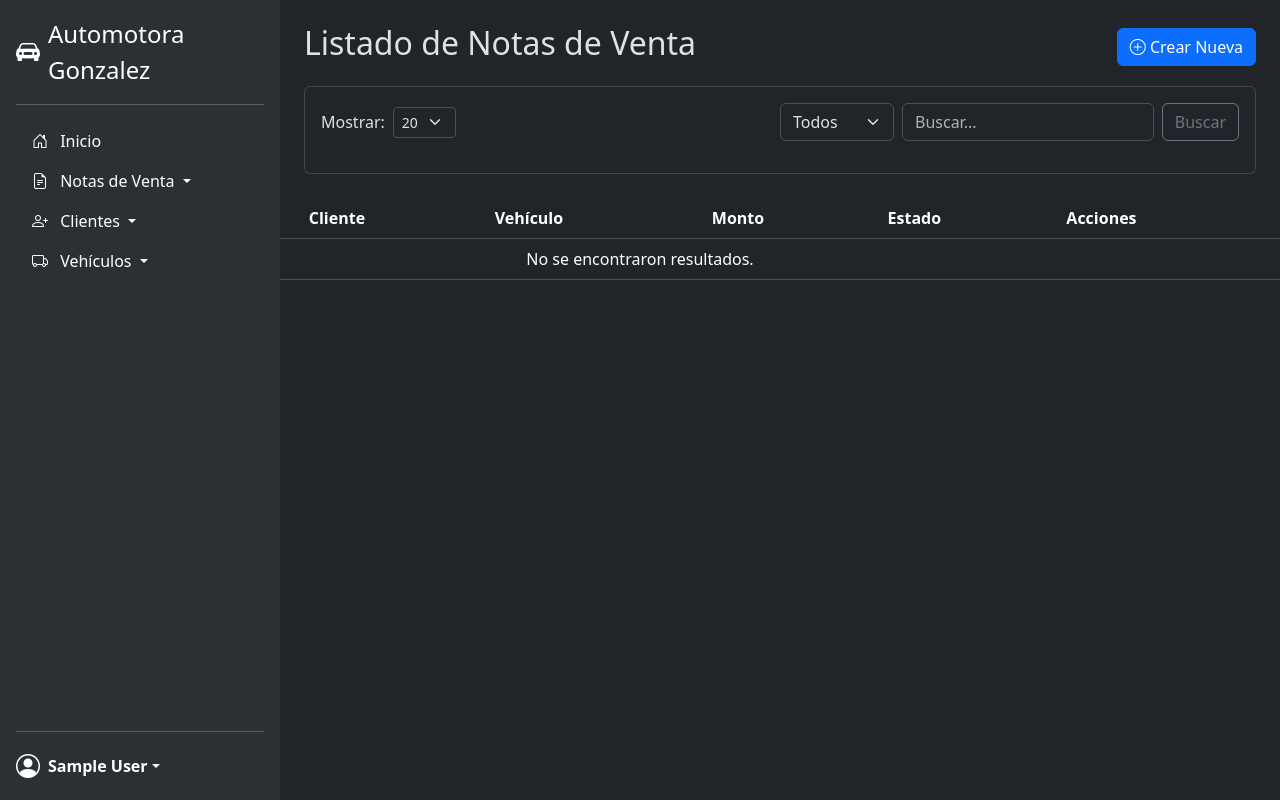
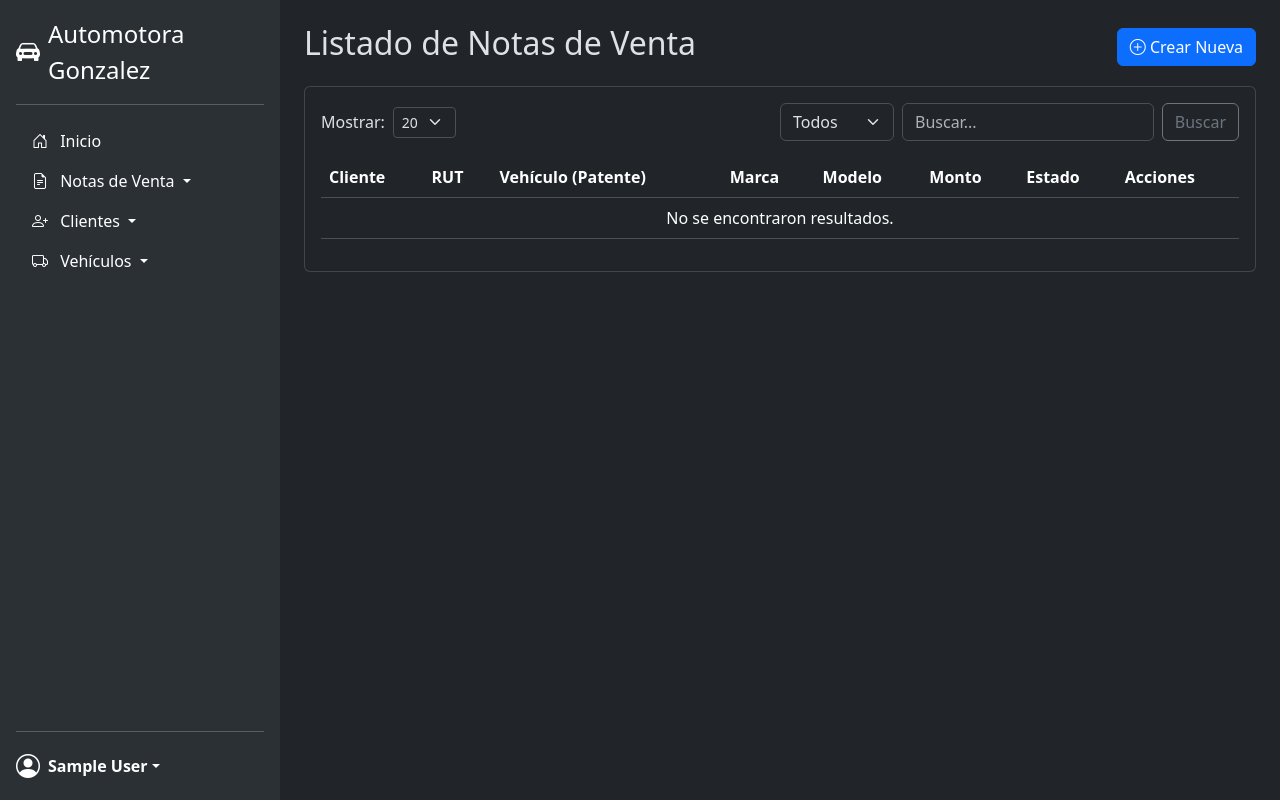
Before and after one commit to RodolfoGomezHernandez/AutomotoraGonzalez, a Flask app: page /notas-venta in a window 1280 px wide. Run offline with Flask 3, Linux system fonts and the light colour scheme; the visitor is signed in with stand-in values (Sample User, id 1); data that the repository does not hold is empty.

Commit message:
modificaciones al pdf

```diff
--- a/app/routes.py
+++ b/app/routes.py
@@ -67,53 +67,6 @@ def listar_notas_venta():
         per_page=per_page,
         search_query=search_query,
         search_field=search_field
-    )
-    page = request.args.get('page', 1, type=int)
-    per_page = request.args.get('per_page', 20, type=int)
-    search_query = request.args.get('q', '', type=str)
-
-    if per_page not in [20, 30, 50]:
-        per_page = 20
-
-    query = NotaVenta.query.join(Cliente).join(Vehiculo)
-
-    if search_query:
-        search_term = f"%{search_query}%"
-
-        # Intentar convertir el término de búsqueda a fecha
-        try:
-            # Asumimos formato dd-mm-yyyy
-            search_date = datetime.datetime.strptime(search_query, '%d-%m-%Y').date()
-        except ValueError:
-            search_date = None
-
-        search_conditions = [
-            cast(NotaVenta.id, String).like(search_term),
-            Cliente.nombre.like(search_term),
-            Cliente.apellido.like(search_term),
-            Cliente.rut.like(search_term),
-            Vehiculo.marca.like(search_term),
-            Vehiculo.modelo.like(search_term),
-            Vehiculo.patente.like(search_term),
-            NotaVenta.estado.like(search_term)
-        ]
-
-        if search_date:
-            search_conditions.append(cast(NotaVenta.fecha_venta, Date) == search_date)
-
-        search_filter = or_(*search_conditions)
-        query = query.filter(search_filter)
-
-    notas_venta = query.order_by(NotaVenta.fecha_venta.desc()).paginate(
-        page=page, per_page=per_page, error_out=False
-    )
-
-    return render_template(
-        'notas_venta/listar.html',
-        title='Notas de Venta',
-        notas=notas_venta,
-        per_page=per_page,
-        search_query=search_query
     )
 
 
@@ -217,28 +170,19 @@ def eliminar_nota_venta(id):
 # Clase personalizada para añadir cabecera y pie de página al PDF
 class PDF(FPDF):
     def header(self):
-        # Logo
         logo_path = os.path.join(os.path.abspath(os.path.dirname(__name__)), 'app', 'static', 'img', 'logo.png')
         if os.path.exists(logo_path):
             self.image(logo_path, 10, 8, 33)
-        # Fuente Arial bold 15
-        self.set_font('Arial', 'B', 15)
-        # Mover a la derecha
-        self.cell(80)
-        # Título
-        self.cell(30, 10, 'Nota de Venta', 0, 0, 'C')
-        # Salto de línea
-        self.ln(20)
+            self.set_font('Arial', 'B', 15)
+            self.cell(80)
+            self.cell(30, 10, 'Nota de Venta', 0, 0, 'C')
+            self.ln(20)
 
     def footer(self):
-        # Posición a 1.5 cm del final
         self.set_y(-15)
-        # Fuente Arial italic 8
         self.set_font('Arial', 'I', 8)
-        # Texto del pie de página
         self.cell(0, 10, f'Página {self.page_no()}', 0, 0, 'C')
         self.cell(0, 10, 'Automotora Gonzalez | Gracias por su compra.', 0, 0, 'R')
-
 
 @bp.route('/notas-venta/pdf/<int:id>')
 @login_required
@@ -257,24 +201,24 @@ def generar_pdf(id):
 
     # --- Datos del Cliente y Vendedor ---
     pdf.set_font('Arial', 'B', 12)
-    pdf.cell(95, 10, 'Datos del Cliente', 1, 0, 'C')
-    pdf.cell(95, 10, 'Datos del Vendedor', 1, 1, 'C')
+    pdf.set_fill_color(230, 245, 230)
+    pdf.cell(95, 10, 'Datos del Cliente', 1, 0, 'C', fill=True)
+    pdf.cell(95, 10, 'Datos del Vendedor', 1, 1, 'C', fill=True)
 
     pdf.set_font('Arial', '', 10)
     pdf.cell(95, 7, f"Nombre: {nota.cliente.nombre} {nota.cliente.apellido}", 1, 0)
     pdf.cell(95, 7, f"Nombre: {nota.vendedor.name}", 1, 1)
-    pdf.cell(95, 7, f"RUT: {nota.cliente.rut}", 1, 0)
+    pdf.cell(95, 7, f"RUT: {nota.cliente.rut_formateado()}", 1, 0)
     pdf.cell(95, 7, f"Email: {nota.vendedor.email}", 1, 1)
     pdf.cell(95, 7, f"Telefono: {nota.cliente.telefono}", 1, 0)
-    pdf.cell(95, 7, "", 1, 1) # Celda vacía para alinear
+    pdf.cell(95, 7, "", 1, 1)
 
-    # LÍNEA CORREGIDA: Se eliminó el último argumento '0' que causaba el error
     pdf.multi_cell(95, 7, f"Direccion: {nota.cliente.direccion}, {nota.cliente.ciudad}", 1)
     pdf.ln(10)
 
     # --- Detalles del Vehículo ---
     pdf.set_font('Arial', 'B', 12)
-    pdf.cell(0, 10, 'Detalles del Vehiculo', 1, 1, 'C')
+    pdf.cell(0, 10, 'Detalles del Vehiculo', 1, 1, 'C', fill=True)
 
     pdf.set_font('Arial', '', 10)
     pdf.cell(95, 7, f"Patente: {nota.vehiculo.patente}", 1, 0)
@@ -282,35 +226,38 @@ def generar_pdf(id):
     pdf.cell(95, 7, f"Ano: {nota.vehiculo.ano}", 1, 0)
     pdf.cell(95, 7, f"N Chasis: {nota.vehiculo.chasis_n}", 1, 1)
     pdf.cell(95, 7, f"N Motor: {nota.vehiculo.motor_n}", 1, 0)
-    pdf.cell(95, 7, "", 1, 1) # Celda vacía para alinear
+    pdf.cell(95, 7, f"Color: {nota.vehiculo.color}", 1, 1)
     pdf.ln(10)
 
     # --- Condiciones de Pago y Total ---
     pdf.set_font('Arial', 'B', 12)
-    pdf.cell(0, 10, 'Condiciones de la Venta', 1, 1, 'C')
+    pdf.cell(0, 10, 'Condiciones de la Venta', 1, 1, 'C', fill=True)
 
     pdf.set_font('Arial', '', 10)
-    pdf.cell(95, 7, f"Metodo de Pago: {nota.pago.metodo_pago.capitalize()}", 1, 1)
+    pdf.cell(0, 7, f"Metodo de Pago: {nota.pago.metodo_pago.capitalize()}", 1, 1)
+
     pdf.multi_cell(0, 7, f"Observaciones: {nota.observaciones or 'Sin observaciones.'}", 1)
 
     pdf.set_font('Arial', 'B', 14)
     monto_formateado = "${:,.0f}".format(nota.monto_final).replace(',', '.')
     pdf.cell(0, 15, f"Monto Final: {monto_formateado}", 1, 1, 'R')
 
-    # Generar la respuesta para el navegador
     response = make_response(bytes(pdf.output()))
     response.headers['Content-Type'] = 'application/pdf'
     response.headers['Content-Disposition'] = f'inline; filename=nota_venta_{nota.id}.pdf'
 
     return response
 
+
 @bp.route('/clientes/crear', methods=['GET', 'POST'])
 @login_required
 def crear_cliente():
     form = ClienteForm()
     if form.validate_on_submit():
+        # Limpia el RUT antes de guardarlo en la base de datos
+        rut_limpio = form.rut.data.replace(".", "").replace("-", "").lower()
         cliente = Cliente(
-            rut=form.rut.data,
+            rut=rut_limpio, # Guarda el RUT sin formato
             nombre=form.nombre.data,
             apellido=form.apellido.data,
             telefono=form.telefono.data,
@@ -322,6 +269,7 @@ def crear_cliente():
         flash('Cliente añadido con éxito.', 'success')
         return redirect(url_for('main.index'))
     return render_template('crear_editar_simple.html', title='Añadir Nuevo Cliente', form=form)
+
 
 @bp.route('/vehiculos/crear', methods=['GET', 'POST'])
 @login_required
--- a/app/templates/notas_venta/listar.html
+++ b/app/templates/notas_venta/listar.html
@@ -20,7 +20,8 @@
                         <option value="50" {% if per_page == 50 %}selected{% endif %}>50</option>
                     </select>
                 </form>
-                 <!-- FORMULARIO DE BÚSQUEDA MEJORADO -->
+
+                <!-- FORMULARIO DE BÚSQUEDA MEJORADO -->
                 <form method="get" class="d-flex w-50">
                     <select name="search_field" class="form-select me-2" style="width: auto;">
                         <option value="todos" {% if search_field == 'todos' %}selected{% endif %}>Todos</option>
@@ -32,45 +33,18 @@
                     <input type="text" name="q" class="form-control me-2" placeholder="Buscar..." value="{{ search_query or '' }}">
                     <button type="submit" class="btn btn-outline-secondary">Buscar</button>
                 </form>
-                <!-- ... (código de la tabla) ... -->
-                    {% if notas.pages > 1 %}
-                    <nav class="mt-3">
-                    <ul class="pagination justify-content-center">
-                        <!-- PAGINACIÓN ACTUALIZADA CON NUEVOS PARÁMETROS -->
-                        <li class="page-item {% if not notas.has_prev %}disabled{% endif %}">
-                        <a class="page-link" href="{{ url_for('main.listar_notas_venta', page=notas.prev_num, per_page=per_page, q=search_query, search_field=search_field) if notas.has_prev else '#' }}">Anterior</a>
-                        </li>
-                        {% for page_num in notas.iter_pages(left_edge=1, right_edge=1, left_current=2, right_current=2) %}
-                            {% if page_num %}
-                                <li class="page-item {% if notas.page == page_num %}active{% endif %}">
-                                    <a class="page-link" href="{{ url_for('main.listar_notas_venta', page=page_num, per_page=per_page, q=search_query, search_field=search_field) }}">{{ page_num }}</a>
-                                </li>
-                            {% else %}
-                                <li class="page-item disabled"><span class="page-link">…</span></li>
-                            {% endif %}
-                        {% endfor %}
-                        <li class="page-item {% if not notas.has_next %}disabled{% endif %}">
-                        <a class="page-link" href="{{ url_for('main.listar_notas_venta', page=notas.next_num, per_page=per_page, q=search_query, search_field=search_field) if notas.has_next else '#' }}">Siguiente</a>
-                        </li>
-                    </ul>
-                    </nav>
-                    {% endif %}
-                </div>
-            </div>
-
-            </div>
-
-
             </div>
 
             <div class="table-responsive">
                 <table class="table table-hover align-middle">
                     <thead>
                         <tr>
-                            <th>Folio</th>
-                            <th>Fecha</th>
+                            <!-- CABECERAS DE TABLA ACTUALIZADAS -->
                             <th>Cliente</th>
-                            <th>Vehículo</th>
+                            <th>RUT</th>
+                            <th>Vehículo (Patente)</th>
+                            <th>Marca</th>
+                            <th>Modelo</th>
                             <th>Monto</th>
                             <th>Estado</th>
                             <th>Acciones</th>
@@ -79,10 +53,13 @@
                     <tbody>
                         {% for nota in notas.items %}
                         <tr>
-                            <td>{{ nota.id }}</td>
-                            <td>{{ nota.fecha_venta.strftime('%d-%m-%Y') }}</td>
+                            <!-- CELDAS DE TABLA ACTUALIZADAS -->
                             <td>{{ nota.cliente.nombre }} {{ nota.cliente.apellido }}</td>
-                            <td>{{ nota.vehiculo.marca }} {{ nota.vehiculo.modelo }}</td>
+                            <!-- USA EL MÉTODO PARA MOSTRAR EL RUT FORMATEADO -->
+                            <td>{{ nota.cliente.rut_formateado() }}</td>
+                            <td>{{ nota.vehiculo.patente }}</td>
+                            <td>{{ nota.vehiculo.marca }}</td>
+                            <td>{{ nota.vehiculo.modelo }}</td>
                             <td>${{ "{:,.0f}".format(nota.monto_final).replace(',', '.') }}</td>
                             <td>
                                 <span class="badge
@@ -129,30 +106,25 @@
             {% if notas.pages > 1 %}
             <nav class="mt-3">
               <ul class="pagination justify-content-center">
-                <!-- PAGINACIÓN ACTUALIZADA -->
+                <!-- PAGINACIÓN ACTUALIZADA CON NUEVOS PARÁMETROS -->
                 <li class="page-item {% if not notas.has_prev %}disabled{% endif %}">
-                  <a class="page-link" href="{{ url_for('main.listar_notas_venta', page=notas.prev_num, per_page=per_page, q=search_query) if notas.has_prev else '#' }}">Anterior</a>
+                  <a class="page-link" href="{{ url_for('main.listar_notas_venta', page=notas.prev_num, per_page=per_page, q=search_query, search_field=search_field) if notas.has_prev else '#' }}">Anterior</a>
                 </li>
                 {% for page_num in notas.iter_pages(left_edge=1, right_edge=1, left_current=2, right_current=2) %}
                     {% if page_num %}
                         <li class="page-item {% if notas.page == page_num %}active{% endif %}">
-                            <a class="page-link" href="{{ url_for('main.listar_notas_venta', page=page_num, per_page=per_page, q=search_query) }}">{{ page_num }}</a>
+                            <a class="page-link" href="{{ url_for('main.listar_notas_venta', page=page_num, per_page=per_page, q=search_query, search_field=search_field) }}">{{ page_num }}</a>
                         </li>
                     {% else %}
                         <li class="page-item disabled"><span class="page-link">…</span></li>
                     {% endif %}
                 {% endfor %}
                 <li class="page-item {% if not notas.has_next %}disabled{% endif %}">
-                  <a class="page-link" href="{{ url_for('main.listar_notas_venta', page=notas.next_num, per_page=per_page, q=search_query) if notas.has_next else '#' }}">Siguiente</a>
+                  <a class="page-link" href="{{ url_for('main.listar_notas_venta', page=notas.next_num, per_page=per_page, q=search_query, search_field=search_field) if notas.has_next else '#' }}">Siguiente</a>
                 </li>
               </ul>
             </nav>
             {% endif %}
         </div>
     </div>
-
-
-
-
-
 {% endblock %}
```
Also changed, not shown: app/forms.py (+8 -2 lines), app/models.py (+12 -0 lines).
